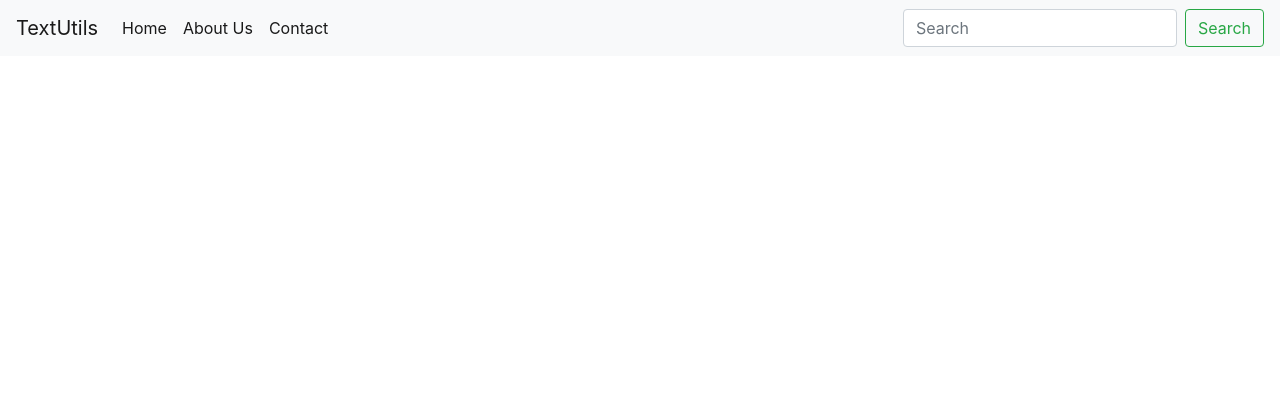
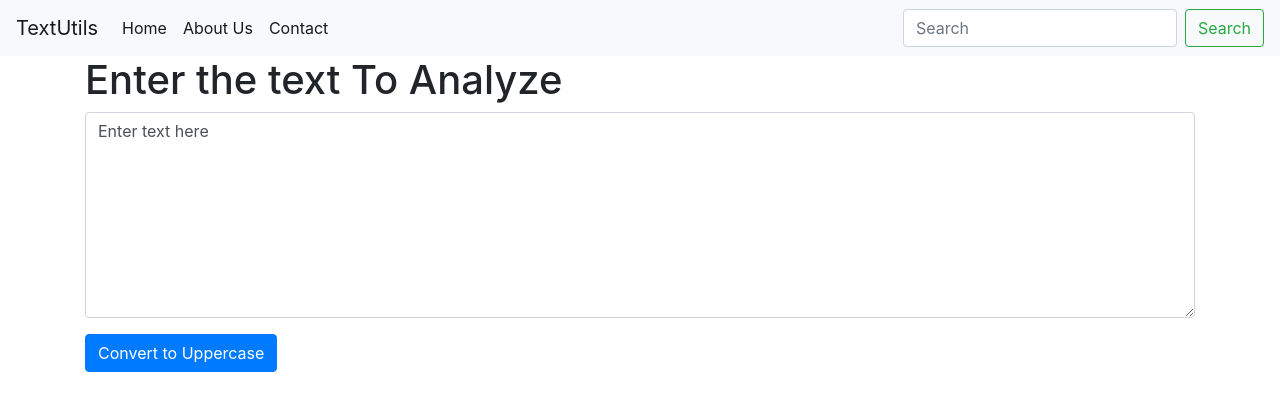
Before and after one commit to rajendrapacharne/React-Applications, a React (Create React App) app: page / in a window 1280 px wide. Shown: the top 410 px of the page. Built offline with nearby package versions, Linux system fonts and the light colour scheme.

Commit message:
Event Handler

```diff
--- a/src/App.js
+++ b/src/App.js
@@ -1,11 +1,18 @@
 
 import './App.css';
 import NavBar from './Components/NavBar'
+import TextForm from './Components/TextForm'
+
 function App() {
   return (
     <>
 
   <NavBar title="TextUtils" about="About Us"/>
+
+  <div className='container' >
+  <TextForm heading="Enter the text To Analyze"/>
+  </div>
+
   </>
   );
 }
--- /dev/null
+++ b/src/Components/TextForm.js
@@ -0,0 +1,23 @@
+import React , {useState} from 'react'
+
+export default function TextForm(props) {
+    const haddleupclick=(event)=> {
+        console.log("Upper clicked Was Pressed")
+        setText("I have click upper case button")
+    }
+    const haddleOnChange=(event)=> {
+        console.log("haddleOnChange ");
+        setText(event.target.value)
+    }
+    const [text, setText] = useState( 'Enter text here');
+  return (
+    <div>
+            <div className="mb-3">
+        < h1>{props.heading}</h1>
+        <textarea className="form-control" value={text} id='mybox' onChange={haddleOnChange} rows="8"></textarea>
+
+        </div>
+        <button className="btn btn-primary"onClick={haddleupclick} > Convert to Uppercase </button>
+</div>
+  )
+}
```
Also changed, not shown: src/Components/NavBar.js (line endings or trailing spaces).
